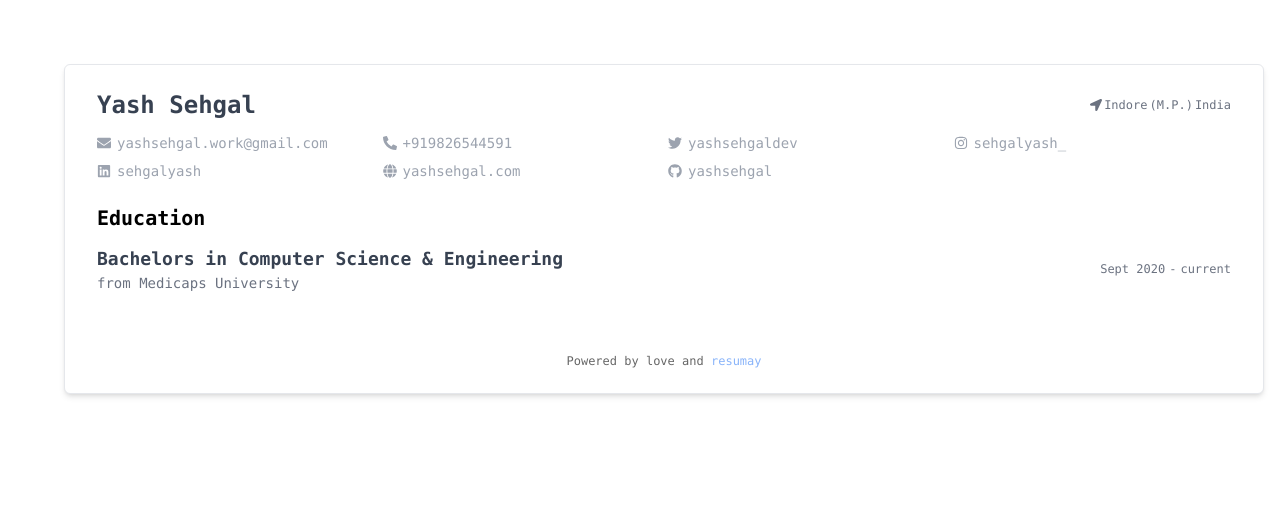
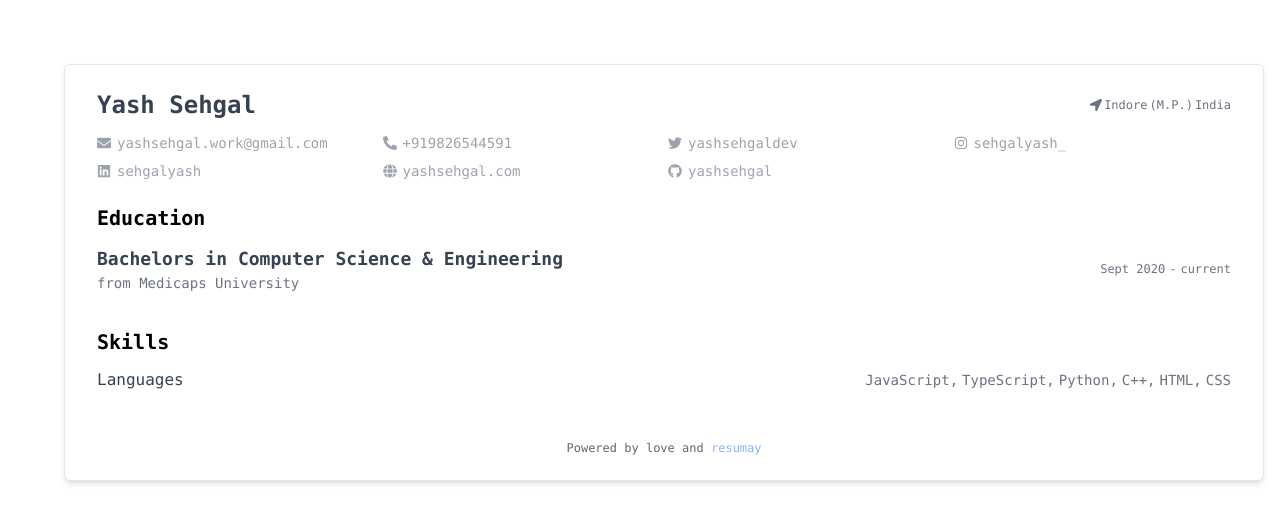
Before and after one commit to yashsehgal/resumay, a React (Create React App) app: page / in a window 1280 px wide. Shown: the top 522 px of the page. Built offline with nearby package versions, Linux system fonts and the light colour scheme.

Commit message:
feat: skills>langauges section wrapper component added

```diff
--- a/src/config/resume-config.json
+++ b/src/config/resume-config.json
@@ -65,7 +65,7 @@
       }
     ],
     "skills": {
-      "languages": [],
+      "languages": ["JavaScript", "TypeScript", "Python", "C++", "HTML", "CSS"],
       "libraries": [],
       "tools": [],
       "platforms": [],
--- /dev/null
+++ b/src/screens/ResumeLayout/SkillsDetailsWrapper.jsx
@@ -0,0 +1,34 @@
+import React, { useRef } from "react";
+import { skillsDetailsWrapperStyle } from "../../styles/base";
+
+export default function SkillsDetailsWrapper({ skillsData }) {
+  const skillsDataResponse = useRef(skillsData);
+  console.log(skillsDataResponse)
+  return (
+    <div className={skillsDetailsWrapperStyle}>
+      <h1 className="skills-section-title leading-snug text-xl font-semibold mb-3">Skills</h1>
+      <div className="skills-category-section-wrapper">
+        <div className="skills-category_languages-section-wrapper flex flex-row items-center justify-between">
+          <h1 className="skills-category_languages-heading text-base text-gray-700">Languages</h1>
+          <ul className="skills-category_languages-items-list-wrapper flex flex-row items-center justify-end gap-1 text-sm text-gray-500 font-normal">
+            {skillsDataResponse.current?.languages?.map((language, languageIndex) => {
+              if (language && language.toString().length > 0) {
+                return (
+                  <li className="skills-category_languages-item" key={languageIndex}>
+                    {language}
+                    {languageIndex === skillsDataResponse.current?.languages?.length-1
+                      ? <React.Fragment></React.Fragment>
+                      : <React.Fragment>,</React.Fragment>
+                    }
+                  </li>
+                )
+              } else {
+                return <React.Fragment key={languageIndex}></React.Fragment>
+              }
+            })}
+          </ul>
+        </div>
+      </div>
+    </div>
+  )
+}
--- a/src/screens/ResumeLayout/index.jsx
+++ b/src/screens/ResumeLayout/index.jsx
@@ -3,6 +3,7 @@ import { useRef } from "react";
 import { resumeContentWrapperStyle } from "../../styles/base";
 import EducationDetailsWrapper from "./EducationDetailsWrapper";
 import PersonalDetailsWrapper from "./PersonalDetailsWrapper";
+import SkillsDetailsWrapper from "./SkillsDetailsWrapper";
 
 export default function ResumeLayout({ data }) {
   const resumeLayoutResponse = useRef({
@@ -32,11 +33,11 @@ export default function ResumeLayout({ data }) {
     },
     education: data?.education,
     skills: {
-      languages: data?.personalDetails?.skills?.languages,
-      libraries: data?.personalDetails?.skills?.libraries,
-      tools: data?.personalDetails?.skills?.tools,
-      platforms: data?.personalDetails?.skills?.platforms,
-      otherSkills: data?.personalDetails?.skills?.otherSkills
+      languages: data?.skills?.languages,
+      libraries: data?.skills?.libraries,
+      tools: data?.skills?.tools,
+      platforms: data?.skills?.platforms,
+      otherSkills: data?.skills?.otherSkills
     },
     experience: data?.experience,
     projects: data?.projects
@@ -53,7 +54,10 @@ export default function ResumeLayout({ data }) {
       <EducationDetailsWrapper
         educationData={resumeLayoutResponse.current?.education}
       />
-      <div className="watermark-container text-center mt-6 text-xs opacity-60">
+      <SkillsDetailsWrapper
+        skillsData={resumeLayoutResponse.current?.skills}
+      />
+      <div className="watermark-container text-center mt-6 text-xs opacity-60 select-none">
         Powered by love and <span className="text-blue-500">resumay</span>
       </div>
     </div>
--- a/src/styles/base.js
+++ b/src/styles/base.js
@@ -2,10 +2,12 @@ const resumeContentWrapperStyle = "resume-content-wrapper px-8 py-6 mx-auto w-[1
 const personalDetailsWrapperStyle = "personal-details-wrapper w-full h-fit";
 const contactDetailItemWrapperStyle = "contact-detail-item-wrapper w-fit h-fit flex flex-row items-center justify-start gap-1.5 text-sm font-normal text-gray-400";
 const educationDetailsWrapperStyle = "education-details-wrapper items-start gap-2";
+const skillsDetailsWrapperStyle = "skills-details-wrapper";
 
 export {
   resumeContentWrapperStyle,
   personalDetailsWrapperStyle,
   contactDetailItemWrapperStyle,
-  educationDetailsWrapperStyle
+  educationDetailsWrapperStyle,
+  skillsDetailsWrapperStyle
 }
```
